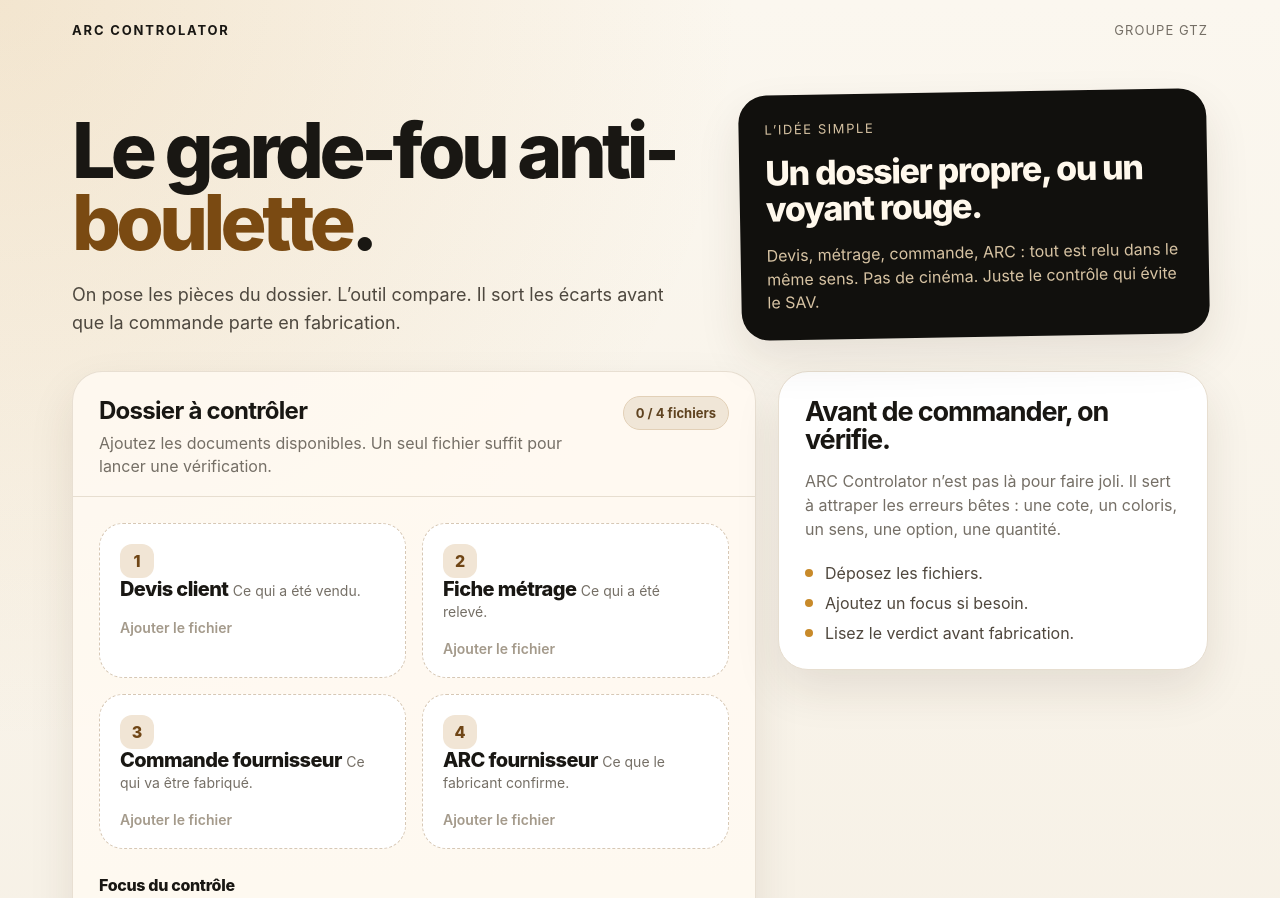
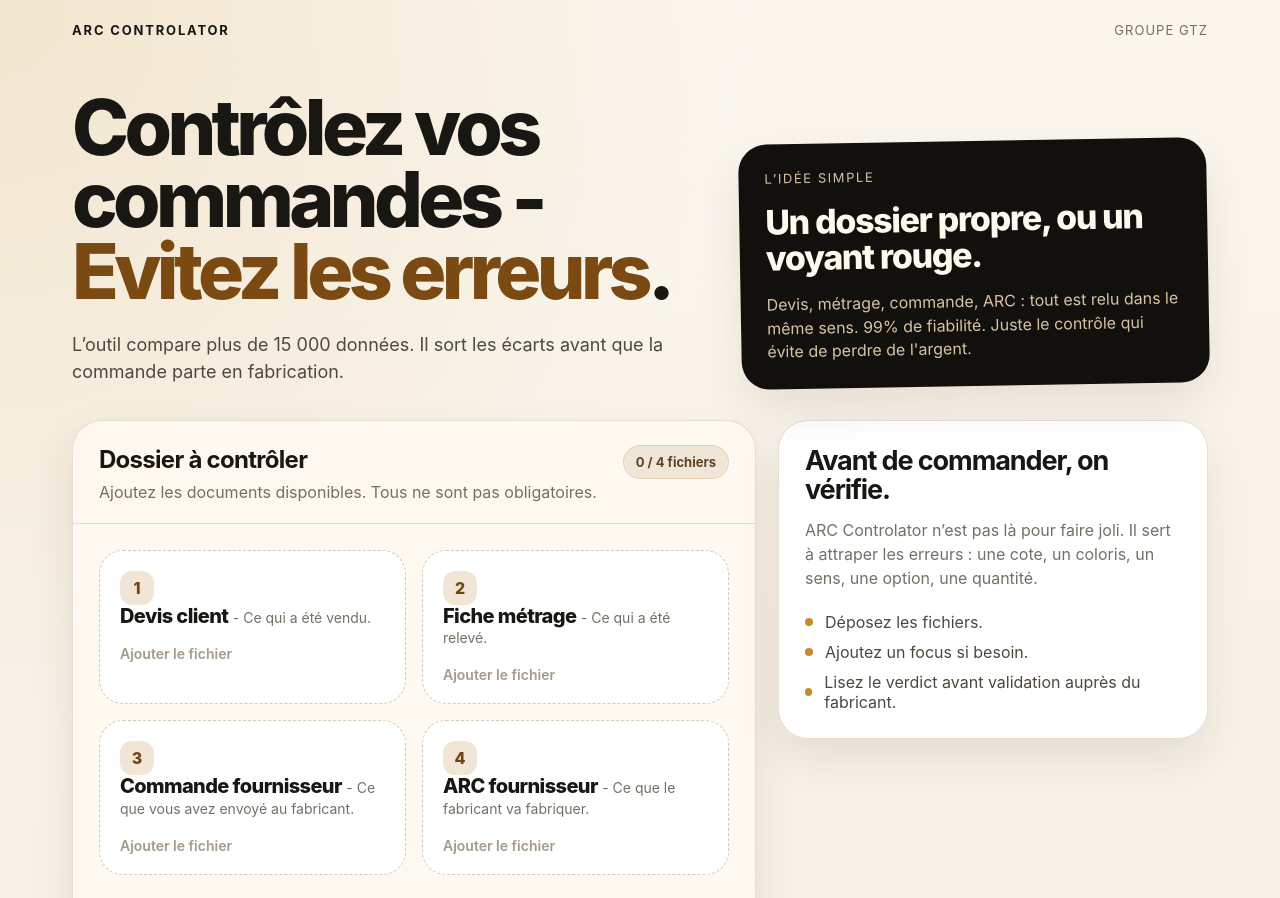
Before and after one commit to cporreyepro/arc-controlator-v2, a website: page public/index.html in a window 1280 px wide. Shown: the top 898 px of the page. Drawn offline with Linux system fonts and the light colour scheme; a script that the page names is missing.

Commit message:
Update index.html

```diff
--- a/public/index.html
+++ b/public/index.html
@@ -459,13 +459,13 @@ footer{
 
 <header class="hero">
   <div>
-    <h1>Le garde-fou anti-<span class="highlight">boulette</span>.</h1>
-    <p>On pose les pièces du dossier. L’outil compare. Il sort les écarts avant que la commande parte en fabrication.</p>
+    <h1>Contrôlez vos commandes -<span class="highlight">Evitez les erreurs</span>.</h1>
+    <p>L’outil compare plus de 15 000 données. Il sort les écarts avant que la commande parte en fabrication.</p>
   </div>
   <aside class="hero-card">
     <div class="mini">L’idée simple</div>
     <div class="big">Un dossier propre, ou un voyant rouge.</div>
-    <div class="note">Devis, métrage, commande, ARC : tout est relu dans le même sens. Pas de cinéma. Juste le contrôle qui évite le SAV.</div>
+    <div class="note">Devis, métrage, commande, ARC : tout est relu dans le même sens. 99% de fiabilité. Juste le contrôle qui évite de perdre de l'argent.</div>
   </aside>
 </header>
 
@@ -475,7 +475,7 @@ footer{
       <div class="panel-head">
         <div>
           <h2>Dossier à contrôler</h2>
-          <p>Ajoutez les documents disponibles. Un seul fichier suffit pour lancer une vérification.</p>
+          <p>Ajoutez les documents disponibles. Tous ne sont pas obligatoires.</p>
         </div>
         <div id="fileCounter" class="counter">0 / 4 fichiers</div>
       </div>
@@ -485,7 +485,7 @@ footer{
           <input id="devis" type="file">
           <span class="file-top"><span class="file-number">1</span></span>
           <span class="file-title">Devis client</span>
-          <span class="file-help">Ce qui a été vendu.</span>
+          <span class="file-help">- Ce qui a été vendu.</span>
           <span id="devisName" class="file-name empty">Ajouter le fichier</span>
         </label>
 
@@ -493,7 +493,7 @@ footer{
           <input id="metrage" type="file">
           <span class="file-top"><span class="file-number">2</span></span>
           <span class="file-title">Fiche métrage</span>
-          <span class="file-help">Ce qui a été relevé.</span>
+          <span class="file-help">- Ce qui a été relevé.</span>
           <span id="metrageName" class="file-name empty">Ajouter le fichier</span>
         </label>
 
@@ -501,7 +501,7 @@ footer{
           <input id="commande" type="file">
           <span class="file-top"><span class="file-number">3</span></span>
           <span class="file-title">Commande fournisseur</span>
-          <span class="file-help">Ce qui va être fabriqué.</span>
+          <span class="file-help">- Ce que vous avez envoyé au fabricant.</span>
           <span id="commandeName" class="file-name empty">Ajouter le fichier</span>
         </label>
 
@@ -509,7 +509,7 @@ footer{
           <input id="arc" type="file">
           <span class="file-top"><span class="file-number">4</span></span>
           <span class="file-title">ARC fournisseur</span>
-          <span class="file-help">Ce que le fabricant confirme.</span>
+          <span class="file-help">- Ce que le fabricant va fabriquer.</span>
           <span id="arcName" class="file-name empty">Ajouter le fichier</span>
         </label>
       </div>
@@ -528,11 +528,11 @@ footer{
     <aside class="side-stack">
       <section class="big-idea">
         <h3>Avant de commander, on vérifie.</h3>
-        <p>ARC Controlator n’est pas là pour faire joli. Il sert à attraper les erreurs bêtes : une cote, un coloris, un sens, une option, une quantité.</p>
+        <p>ARC Controlator n’est pas là pour faire joli. Il sert à attraper les erreurs : une cote, un coloris, un sens, une option, une quantité.</p>
         <div class="steps">
           <div class="step"><span class="dot"></span><span>Déposez les fichiers.</span></div>
           <div class="step"><span class="dot"></span><span>Ajoutez un focus si besoin.</span></div>
-          <div class="step"><span class="dot"></span><span>Lisez le verdict avant fabrication.</span></div>
+          <div class="step"><span class="dot"></span><span>Lisez le verdict avant validation auprès du fabricant.</span></div>
         </div>
       </section>
 
```
